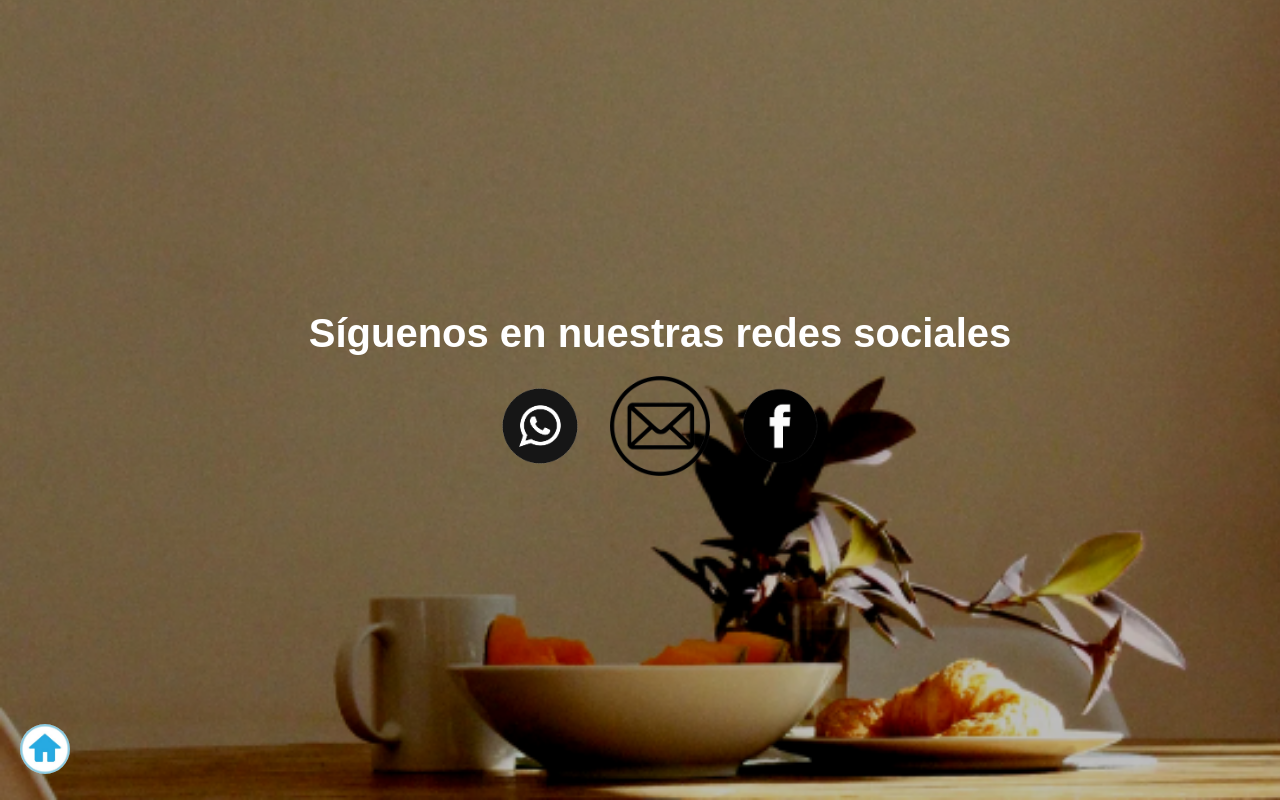
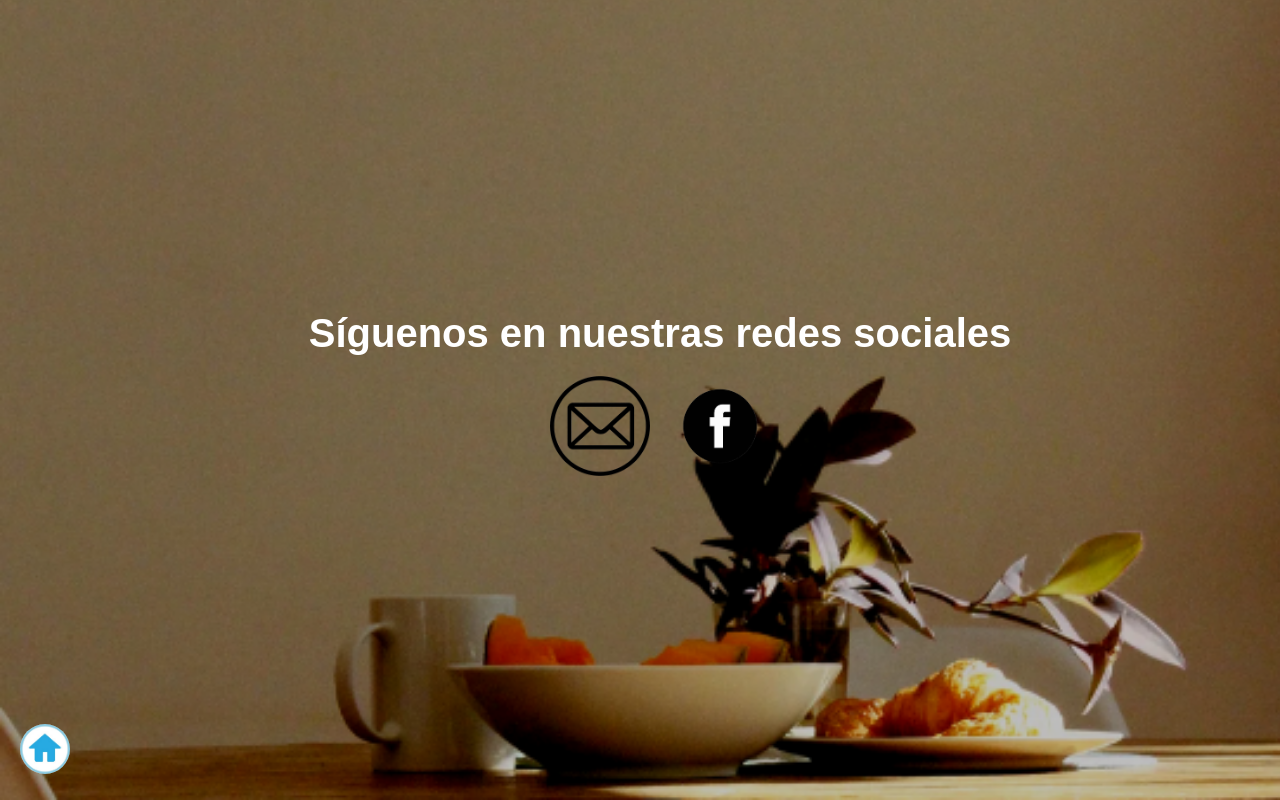
Before and after one commit to JoaoZV/Grupofajardovaluadores, a plain HTML site: page index.html in a window 1280 px wide. Shown: the part 3360-4160 px from the top of the page. Drawn offline with Linux system fonts and the light colour scheme.

Commit message:
Add files via upload

```diff
--- a/index.html
+++ b/index.html
@@ -342,9 +342,6 @@
     <div id="redes-sociales" class="section">
         <h2>Síguenos en nuestras redes sociales</h2>
         <div class="social-links">
-            <a href="https://www.facebook.com/grupofajardovaluadores/" target="_blank">
-                <img src="11.png" alt="Facebook" style="width: 100px; height: 100px;">
-            </a>
             <a href="https://mail.google.com/mail/u/0/?hl=es&tf=cm&fs=1&to=mafc05@hotmail.com" target="_blank">
                 <img src="9.png" alt="Instagram" style="width: 100px; height: 100px;">
             </a>
```
